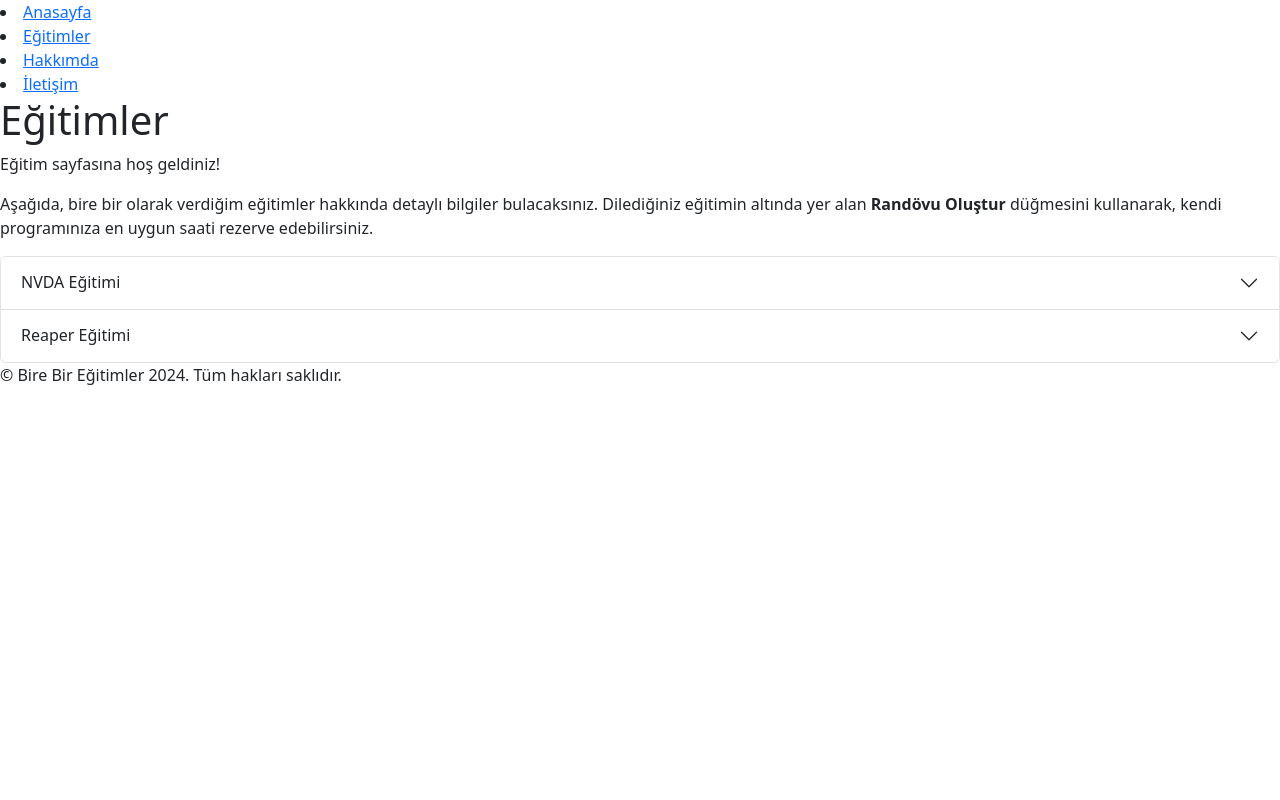
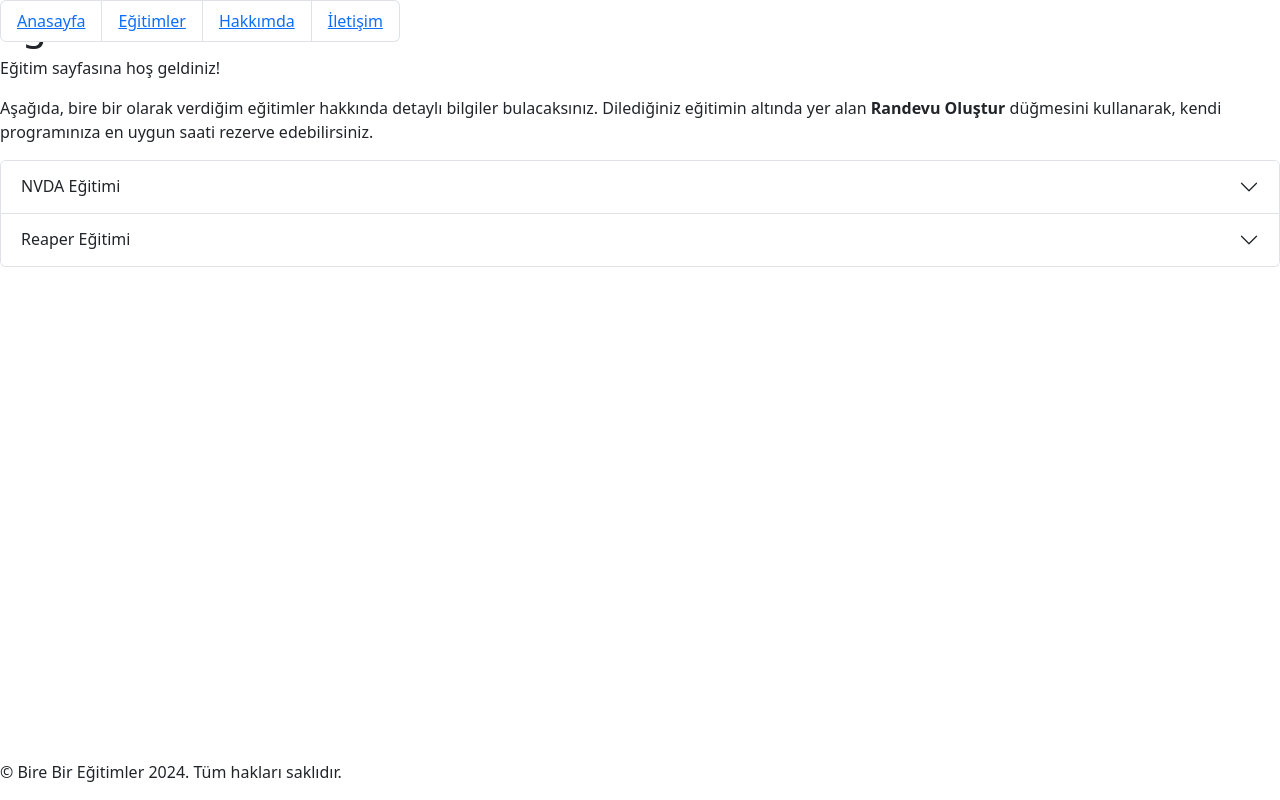
Before and after one commit to borfirbora/birebir.borfirbora.com, a React (Vite) app: page /egitimler in a window 1280 px wide. Built offline with nearby package versions, Linux system fonts and the light colour scheme.

Commit message:
Typos fixed

```diff
--- a/src/Anasayfa.jsx
+++ b/src/Anasayfa.jsx
@@ -4,10 +4,12 @@ import { Helmet } from "react-helmet";
 export default function Anasayfa() {
     return (
         <>
-        <Helmet>
-            <title>Anasayfa - Bire Bir Eğitimler</title>
-        </Helmet>
-        <h1>Anasayfa</h1>
+            <Helmet>
+                <title>Anasayfa - Bire Bir Eğitimler</title>
+            </Helmet>
+            <h1>Anasayfa</h1>
+            <p><strong>Bire Bir Eğitim Paneli</strong>'ne hoş geldiniz!</p>
+
         </>
     )
 }
--- a/src/Egitimler.jsx
+++ b/src/Egitimler.jsx
@@ -26,7 +26,7 @@ export default function Egitimler() {
             </Helmet>
             <h1>Eğitimler</h1>
             <p>Eğitim sayfasına hoş geldiniz!</p>
-            <p>Aşağıda, bire bir olarak verdiğim eğitimler hakkında detaylı bilgiler bulacaksınız. Dilediğiniz eğitimin altında yer alan <strong>Randövu Oluştur</strong> düğmesini kullanarak, kendi programınıza en uygun saati rezerve edebilirsiniz.</p>
+            <p>Aşağıda, bire bir olarak verdiğim eğitimler hakkında detaylı bilgiler bulacaksınız. Dilediğiniz eğitimin altında yer alan <strong>Randevu Oluştur</strong> düğmesini kullanarak, kendi programınıza en uygun saati rezerve edebilirsiniz.</p>
             <Accordion defaultActiveKey="0">
                 {seanslar.map((egitim, index) => (
                     <Accordion.Item eventKey={egitim.url} key={index}>
@@ -34,13 +34,13 @@ export default function Egitimler() {
                         <Accordion.Body>
                             <section title={egitim.ad}>
                                 {parse(egitim.aciklama)}
-                                <Button variant="primary" onClick={() => handleShow(index)}>Randövu Oluştur: {egitim.ad}</Button>
+                                <Button variant="primary" onClick={() => handleShow(index)}>Randevu Oluştur: {egitim.ad}</Button>
                                 <Modal show={show === index} onHide={handleClose} fullscreen>
                                     <Modal.Header closeButton closeLabel="Kapat">
-                                        <Modal.Title>Randövu Oluştur: {egitim.ad}</Modal.Title>
+                                        <Modal.Title>Randevu Oluştur: {egitim.ad}</Modal.Title>
                                     </Modal.Header>
                                     <Modal.Body>
-                                        <p autoFocus>aşağıdaki takvimden randövunuzu oluşturun.</p>
+                                        <p autoFocus>aşağıdaki takvimden randevunuzu oluşturun.</p>
                                         <CalEmbed CalURL={egitim.url} />
                                     </Modal.Body>
                                 </Modal>
--- a/src/Hakkimda.jsx
+++ b/src/Hakkimda.jsx
@@ -30,7 +30,7 @@ export default function Hakkimda() {
                             <p>Müzik ile uğraşmayı çok seviyorum. Amatör bir ev stüdyom var ve kişisel çalışmalarımı burada yapıyorum. Yaptığım çalışmalarımdan paylaşılabilecek seviyede bulduklarımı <a href="https://youtube.com/borafirlangec" target="_blank" rel="noopener noreferrer">Bora FIRLANGEÇ</a> isimli Youtube kanalımda paylaşıyorum.</p>
                             <p>Kurgu yazmak da sevdiğim şeyler arasında. Çeşitli öykülerimi ise <a href="https://www.wattpad.com/user/borfirbora" target="_blank" rel="noopener noreferrer">Wattpad</a> platformunda yayımlıyorum.</p>
                             <p>Öğrendiğim teknolojik yenilikleri duyurmayı, kullanımlarını keşfettiğim yazılım ve Web sitelerini tanıtmayı da önemli buluyorum. Özellikle erişilebilir olmayan platformlardan nasıl yararlanılabileceğini anlatmayı çok seviyorum. Tüm bu içeriklerimi de <a href="https://youtube.com/babaprogramlar" target="_blank" rel="noopener noreferrer">Baba Programlar</a> Youtube kanalımda takipçilerimle paylaşıyorum.</p>
-                            <p>Duygularımı, düşüncelerimi ve genel konulara dair bakış açılarımı da yazmayı ara sıra aklıma getiriyiroum. Yazdıklarımdan tamamlayabildiklerimi ise <a href="https://borfirbora.com" target="_blank" rel="noopener noreferrer">Borfirbora.com</a> adresindeki kişisel sitemde yayımlıyorum.</p>
+                            <p>Duygularımı, düşüncelerimi ve genel konulara dair bakış açılarımı da yazmayı ara sıra aklıma getiriyorum. Yazdıklarımdan tamamlayabildiklerimi ise <a href="https://borfirbora.com" target="_blank" rel="noopener noreferrer">Borfirbora.com</a> adresindeki kişisel sitemde yayımlıyorum.</p>
                         </section>
                     </Accordion.Body>
                 </Accordion.Item>
--- a/src/components/Footer.jsx
+++ b/src/components/Footer.jsx
@@ -2,7 +2,7 @@ import React from "react";
 
 function Footer() {
 return (
-    <footer>
+    <footer style={{position: "fixed", bottom: 0, width: "100%"}}>
         <p>&copy; Bire Bir Eğitimler {new Date().getFullYear()}. Tüm hakları saklıdır.</p>
     </footer>
 )
--- a/src/components/Header.jsx
+++ b/src/components/Header.jsx
@@ -1,25 +1,30 @@
 import React from "react";
-import { Link } from "react-router-dom";
+import { ListGroup } from "react-bootstrap";
+import { Link, useLocation } from "react-router-dom";
 
 function Header() {
-return (
-<>
-<nav>
-    <li>
-        <Link to="/">Anasayfa</Link>
-    </li>
-    <li>
-        <Link to="/egitimler">Eğitimler</Link>
-    </li>
-    <li>
-        <Link to="hakkimda">Hakkımda</Link>
-    </li>
-    <li>
-        <Link to="iletisim">İletişim</Link>
-    </li>
-</nav>
-</>
-)
+    const location = useLocation();
+
+    return (
+        <>
+            <nav style={{position: "fixed", top: 0, width: "100%"}}>
+                <ListGroup horizontal>
+                    <ListGroup.Item as="li">
+                        <Link to="/" aria-current={location.pathname === "/" ? "page" : undefined}>Anasayfa</Link>
+                </ListGroup.Item>
+                <ListGroup.Item as="li">
+                    <Link to="/egitimler" aria-current={location.pathname === "/egitimler" ? "page" : undefined}>Eğitimler</Link>
+                </ListGroup.Item>
+                <ListGroup.Item as="li">
+                    <Link to="/hakkimda" aria-current={location.pathname === "/hakkimda" ? "page" : undefined}>Hakkımda</Link>
+                </ListGroup.Item>
+                <ListGroup.Item as="li">
+                    <Link to="/iletisim" aria-current={location.pathname === "/iletisim" ? "page" : undefined}>İletişim</Link>
+                </ListGroup.Item>
+            </ListGroup>
+        </nav >
+        </>
+    );
 }
 
 export default Header;
```
Also changed, not shown: 4 other files (tests, documents, lock files or other folders).
